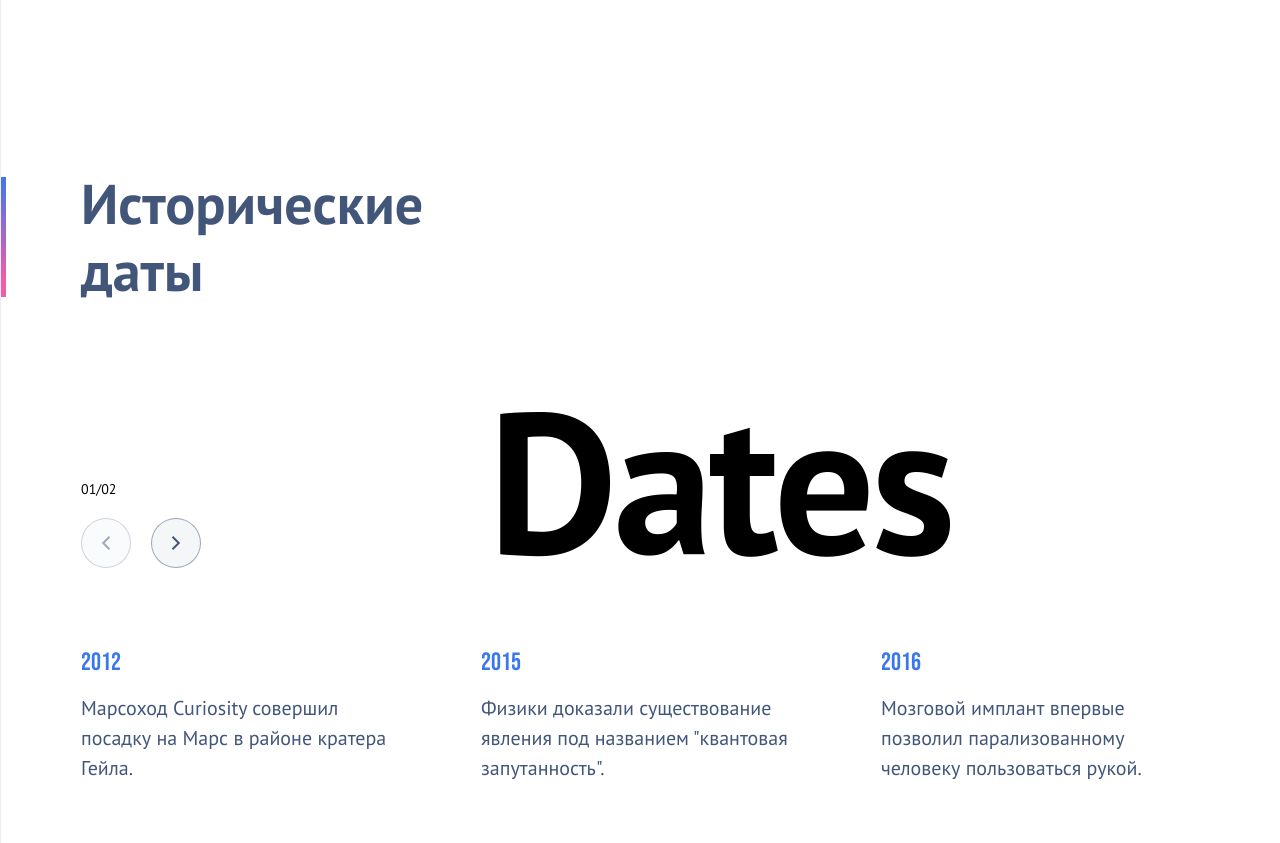
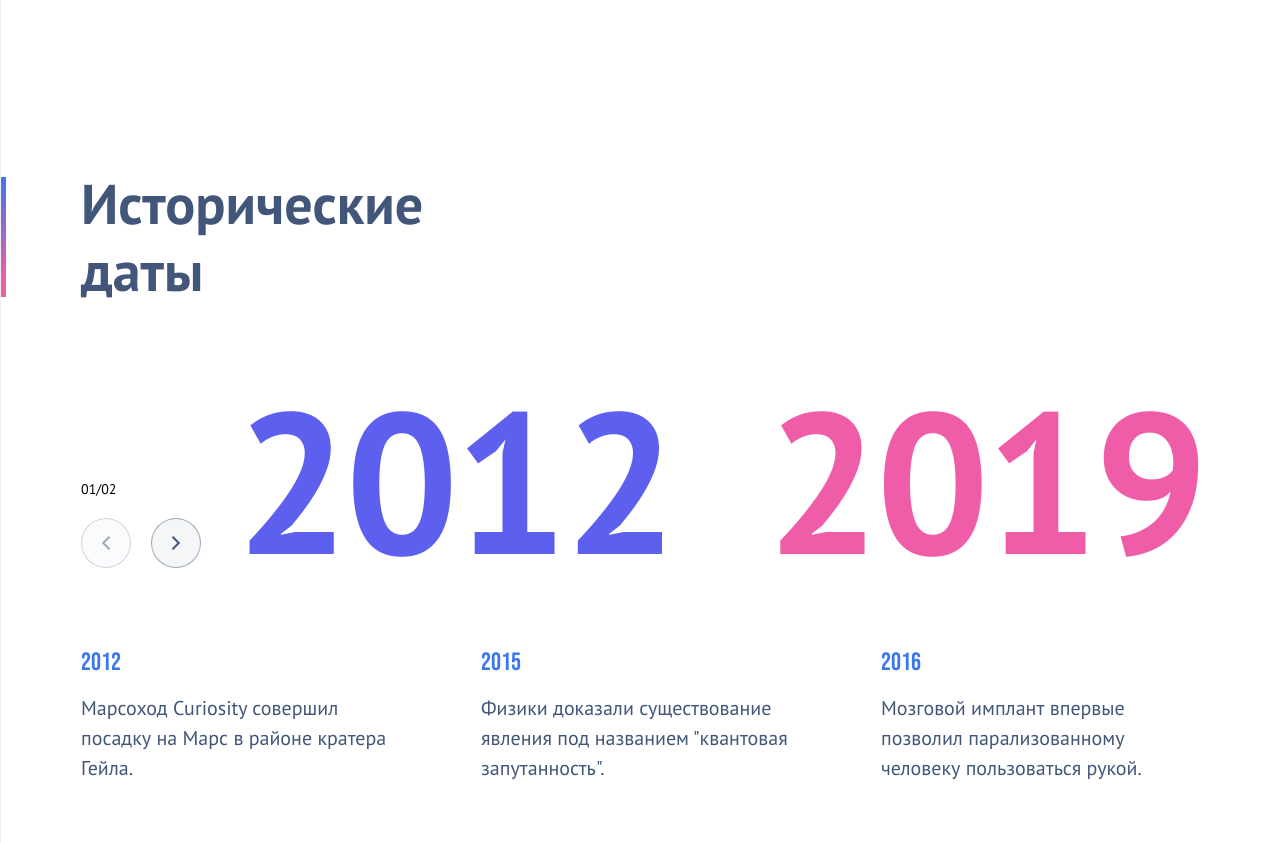
Before and after one commit to aleksandrdadaev/calendar-of-historical-events, a React (Create React App) app: page / in a window 1280 px wide. Shown: the top 843 px of the page. Built offline with nearby package versions, Linux system fonts and the light colour scheme.

Commit message:
create numbers block

```diff
--- a/src/widgets/historical-dates/ui/dates/Dates.module.scss
+++ b/src/widgets/historical-dates/ui/dates/Dates.module.scss
@@ -10,4 +10,16 @@
 	font-size: 200px;
 	line-height: 160px;
 	letter-spacing: -0.02em;
+
+	> span {
+		display: inline-block;
+
+		&:first-child {
+			color: #5d5fef;
+		}
+
+		&:last-child {
+			color: #ef5da8;
+		}
+	}
 }
--- a/src/widgets/historical-dates/ui/dates/Dates.tsx
+++ b/src/widgets/historical-dates/ui/dates/Dates.tsx
@@ -1,4 +1,4 @@
-import { FC, useMemo } from 'react'
+import { FC } from 'react'
 
 import { dates } from '@/shared/config/historical-dates.config'
 
@@ -7,7 +7,15 @@ import { sortDatesByYear } from '../../lib/utils/sort-dates-by-year.util'
 import styles from './Dates.module.scss'
 
 const Dates: FC<{ activeIndex: number }> = ({ activeIndex }) => {
-	return <div className={styles.wrapper}>Dates</div>
+	const sortArray = sortDatesByYear(dates[activeIndex].events)
+	return (
+		<div className={styles.wrapper}>
+			<span>{sortArray[0].year}</span>
+			{'\u00A0'}
+			{'\u00A0'}
+			<span>{sortArray[sortArray.length - 1].year}</span>
+		</div>
+	)
 }
 
 export default Dates
```
